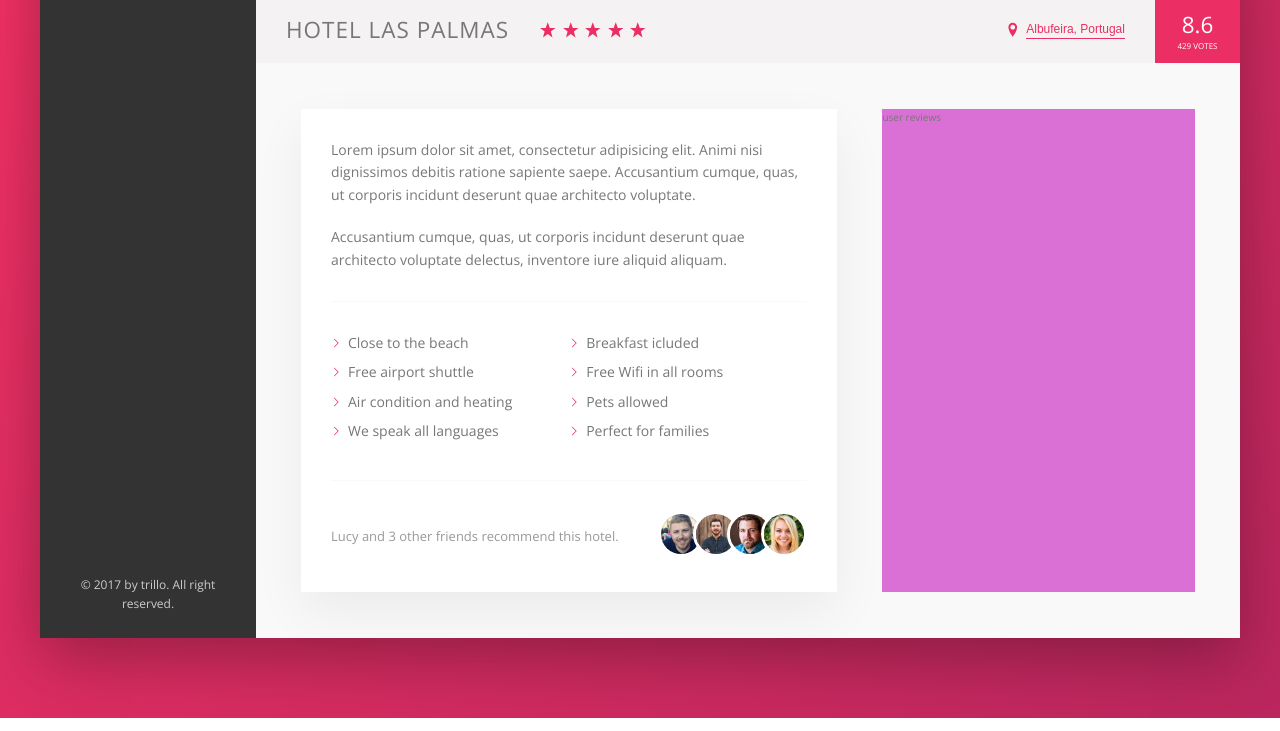
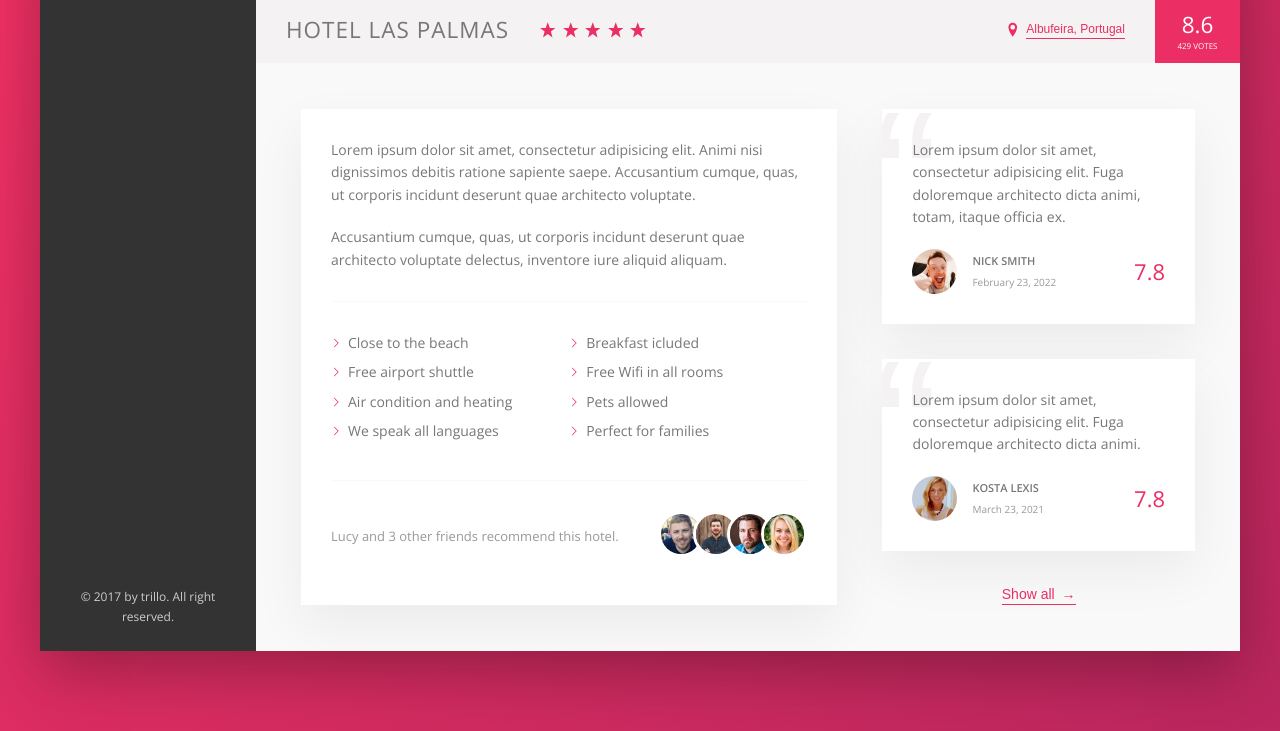
Before and after one commit to kostalexis89/Trillo-Prohect---Master-Flexbox---SASS, a website: page index.html in a window 1280 px wide. Shown: the part 538-1269 px from the top of the page. Drawn offline with nearby package versions, Linux system fonts and the light colour scheme.

Commit message:
reviews section implemented

```diff
--- a/index.html
+++ b/index.html
@@ -161,7 +161,33 @@
                            </div>
                         </div>
                         <div class="user-reviews">
-                                user reviews
+                                <figure class="review">
+                                    <blockquote class="review__text">Lorem ipsum dolor sit amet, consectetur adipisicing elit. Fuga doloremque architecto dicta animi, totam, itaque officia ex.
+                                    </blockquote>
+                                    <figcaption class="review__user">
+                                        <img src="img/user-1.jpg" alt="User 1" class="review__photo">
+                                        <div class="review__user-box">
+                                            <p class="review__user-name">Nick Smith</p>
+                                            <p class="review__user-date">February 23, 2022</p>
+                                        </div>
+                                        <div class="review__rating">7.8</div>
+                                    </figcaption>
+                                </figure>
+                                <figure class="review">
+                                    <blockquote class="review__text">Lorem ipsum dolor sit amet, consectetur adipisicing elit. Fuga doloremque architecto dicta animi.
+                                    </blockquote>
+                                    <figcaption class="review__user">
+                                        <img src="img/user-2.jpg" alt="User 2" class="review__photo">
+                                        <div class="review__user-box">
+                                            <p class="review__user-name">Kosta Lexis</p>
+                                            <p class="review__user-date">March 23, 2021</p>
+                                        </div>
+                                        <div class="review__rating">7.8</div>
+                                    </figcaption>
+                                </figure>
+
+
+                                <button class="btn-inline">Show all <span>&rarr;</span></button>
                         </div>
                     </div>
 
--- a/sass/_components.scss
+++ b/sass/_components.scss
@@ -262,6 +262,19 @@
     cursor: pointer;
     transition: all .2s;
 
+    & span {
+        margin-left: 3px;
+        transition: margin-left .2s;
+    }
+
+    &:hover {
+        color: var(--color-grey-dark-1);
+
+        span {
+            margin-left: 8px;
+        }
+    }
+
     &:hover {
         color: var(--color-grey-dark-1);
     }
@@ -362,3 +375,61 @@
         }
     }
 }
+
+/////////////////////////////
+//reviews
+
+.review {
+    background-color: #fff;
+    box-shadow: var(--shadow-light);
+    padding: 3rem;
+    margin-bottom: 3.5rem;
+    position: relative;
+    overflow: hidden;
+    &__text {
+        margin-bottom: 2rem;
+        z-index: 10;
+        position: relative;
+    }
+
+    &__user {
+        display: flex;
+        align-items: center;
+        &-box {
+            margin-right: auto;
+        }
+        &-name {
+            font-size: 1.1rem;
+            font-weight: 600;
+            text-transform: uppercase;
+            margin-bottom: .4rem;
+        }
+        &-date {
+            font-size: 1rem;
+            color: var(--color-grey-dark-3);
+        }
+    }
+    &__photo {
+        height: 4.5rem;
+        width: 4.5rem;
+        border-radius: 50%;
+        margin-right: 1.5rem;
+    }
+    &__rating {
+        color: var(--color-primary);
+        font-size: 2.2rem;
+        font-weight: 400;
+    }
+
+    &::before {
+        content: "\201C";
+        position: absolute;
+        top: -2.75rem;
+        left: -1rem;
+        font-size: 20rem;
+        color: var(--color-grey-light-2);
+        font-family: sans-serif;
+        line-height: 1;
+        z-index: 1;
+    }
+}
--- a/sass/_layout.scss
+++ b/sass/_layout.scss
@@ -40,6 +40,8 @@
     padding: 4.5rem;
     background-color: var(--color-grey-light-1);
     border-bottom: var(--line);
+    font-size: 1.4rem;
+
 }
 
 .description {
@@ -48,10 +50,11 @@
     padding: 3rem;
     flex: 0 0 60%;
     margin-right: 4.5rem;
-    font-size: 1.4rem;
 }
 
 .user-reviews {
-    background-color: orchid;
     flex: 1;
+    display: flex;
+    flex-direction: column;
+    align-items: center;
 }
```
Also changed, not shown: css/style.css.
